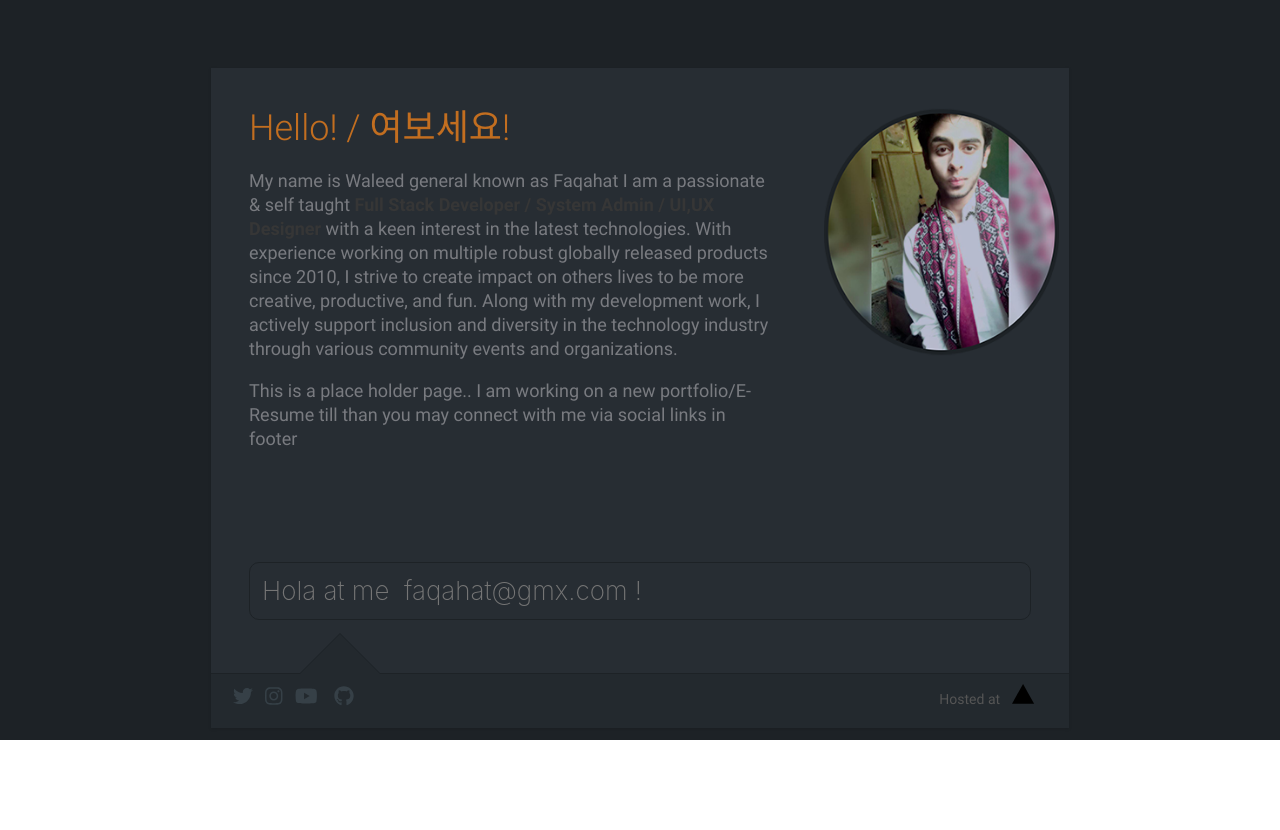
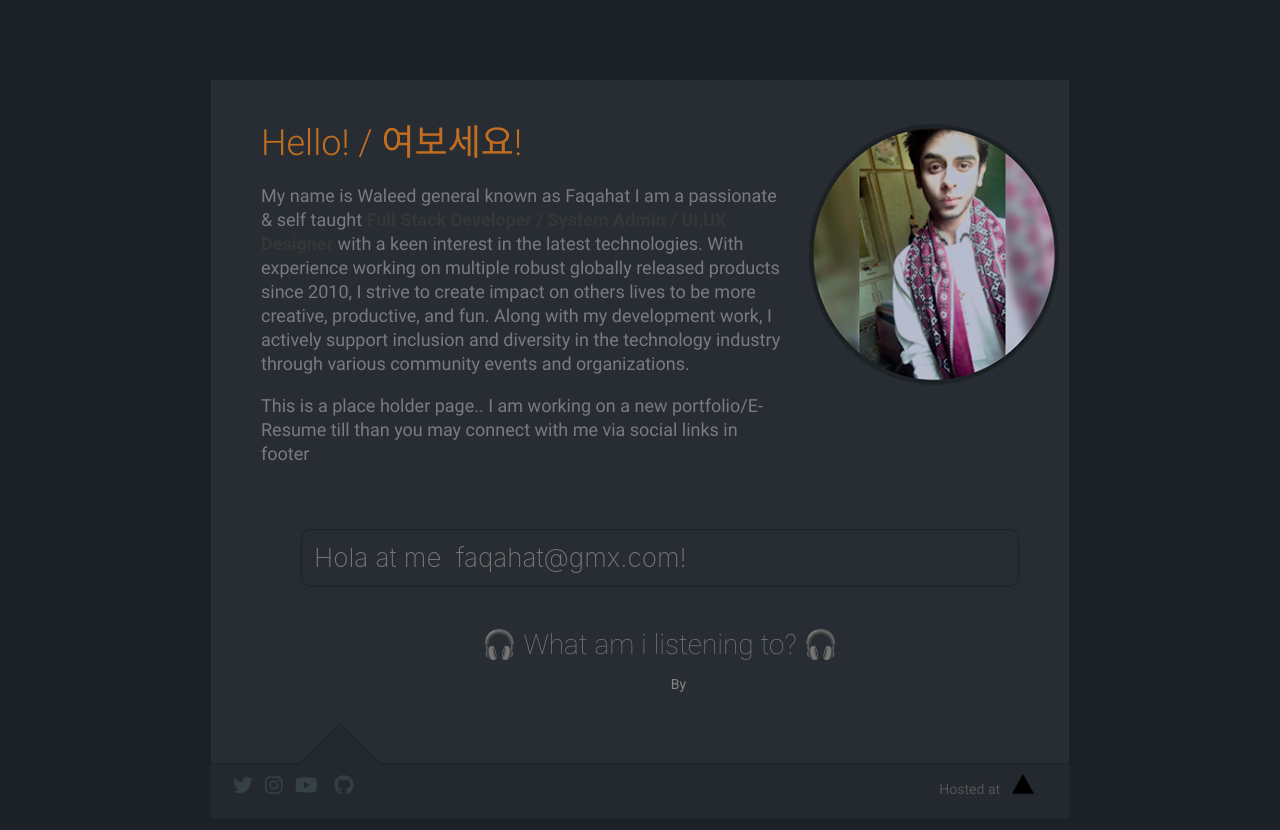
Before and after one commit to Faqahat/faqahat.com, a Gatsby site: page / in a window 1280 px wide. Before the commit the page ends 800 px from the top, so only its background shows below. Built offline with nearby package versions, Linux system fonts and the light colour scheme; Gatsby itself is replaced by a stand-in of ours; no server answers.

Commit message:
Added Spotify Plugin

```diff
--- a/package.json
+++ b/package.json
@@ -9,6 +9,7 @@
     "@fortawesome/free-brands-svg-icons": "^5.11.2",
     "@fortawesome/free-solid-svg-icons": "^5.11.2",
     "@fortawesome/react-fontawesome": "^0.1.7",
+    "axios": "^0.19.0",
     "gatsby": "^2.17.11",
     "gatsby-image": "^2.2.31",
     "gatsby-plugin-manifest": "^2.2.27",
--- /dev/null
+++ b/src/components/about.js
@@ -0,0 +1,27 @@
+import React from "react"
+import "../css/bulma.css"
+import "../css/main.css"
+import "../css/style.css"
+import p3c from "../images/p3c.png"
+
+const Email = () => {
+	return(
+
+<div className="columns">
+							<section className="content column is-8">
+								<strong><h2 style={{color: "#c26e20"}}>Hello!  / 여보세요!</h2></strong>
+								<div className="h4"><p>My name is Waleed  general known as Faqahat I am a passionate & self taught <strong>Full Stack Developer / System Admin / UI,UX Designer</strong> with a keen interest in the latest technologies. With experience working on multiple robust globally released products since 2010, I strive to create impact on others lives to be more creative, productive, and fun.
+								Along with my development work, I actively support inclusion and diversity in the technology industry through various community events and organizations.&nbsp;</p> <p>This is a place holder page.. I am working on a new portfolio/E-Resume till than you may connect with me via social links in footer</p></div>
+							</section>
+							<section className="content column is-4">
+								<center>
+									<img alt=""  src={p3c}  className="img-responsive" />
+									<br />
+								</center>
+							</section>
+						</div>
+
+)
+	}
+
+export default Email
--- /dev/null
+++ b/src/components/email.js
@@ -0,0 +1,20 @@
+import React from "react"
+import "../css/bulma.css"
+import "../css/main.css"
+import "../css/style.css"
+
+
+const Email = (props) => {
+    let placeHolder = "Hola at me  " +props.email+"!"
+	return(
+
+        <section className="subscribe column is-full">
+        <div className="form-wrap">
+            <input type="text" name="email" value="" id="email-field" placeholder={placeHolder} disabled />
+        </div>
+        </section>
+
+)
+	}
+
+export default Email
--- /dev/null
+++ b/src/components/footer.js
@@ -0,0 +1,31 @@
+import React from "react"
+import "../css/bulma.css"
+import "../css/main.css"
+import "../css/style.css"
+
+
+
+import { FontAwesomeIcon } from '@fortawesome/react-fontawesome'
+import { faInstagram,faYoutube,faTwitter , faGithub } from '@fortawesome/free-brands-svg-icons'
+
+const Footer = () => {
+	return(
+
+						<section className="">
+							<div className="footer">
+								<div className="columns">
+									<div className="column is-10">
+									<a href="https://twitter.com/faqa_cat" target="_blank" rel="noopener noreferrer" ><FontAwesomeIcon icon={faTwitter}/></a>
+									<a target="_blank" rel="noopener noreferrer" href="http://instagram.com/faqahat.js" ><FontAwesomeIcon icon={faInstagram}/></a>
+									<a target="_blank" rel="noopener noreferrer"  href="https://www.youtube.com/channel/UC8U05ZIBDDZDIJMk4bsc16w?view_as=subscriber" ><FontAwesomeIcon icon={faYoutube}/></a>
+									<a target="_blank" rel="noopener noreferrer"  href="https://github.com/faqahat"> <FontAwesomeIcon icon={faGithub}/></a>
+									</div>
+									<div className="column is-2" >  <font color="#555">Hosted at</font><a href="https://now.sh" rel="noopener noreferrer" target="_blank"><svg width="40" height="20" viewBox="0 0 40 20"><g stroke="none" strokeWidth="1" fill="var(--geist-foreground)" fillRule="evenodd"><polygon points="11.0541053 0 22.1082105 19.6826969 0 19.6826969"></polygon></g></svg></a></div>
+								</div>
+							</div>
+						</section>
+
+)
+	}
+
+export default Footer
--- a/src/components/layout.js
+++ b/src/components/layout.js
@@ -6,10 +6,18 @@ const Layout = ({ children }) => {
   return (
     <>
     <Helmet>
-      <body className="style-2" />
+      <body className="style-2" style={{backgroundColor:"#1d2226"}} />
       <title>Hi I'm Faqahat</title>
-     </Helmet>
-      <main>{children}</main>
+    </Helmet>
+    <div className="container">
+			<div className="columns">
+  				<div className="column"></div>
+  				<div className=" column is-three-quarters">
+            <main>{children}</main>
+          </div>
+			    <div className="column"></div>
+		  </div>
+		</div>
     </>
   )
 }
--- /dev/null
+++ b/src/components/spotify.js
@@ -0,0 +1,118 @@
+import React,{useState, useEffect} from "react"
+import "../css/bulma.css"
+import "../css/main.css"
+import "../css/style.css"
+import "../css/spotify.css"
+import axios from "axios";
+
+const Spotify = () => {
+    let [playingDetails,setPlayingDetails] = useState({
+                isPlaying : true,
+                trackName : "",
+                artworkURI : "",
+                artistName : ""
+    })
+    let accessToken = "";
+    function getToken()
+    {
+        axios.get('/api/spotifyToken')
+        .then(function (response) {
+            accessToken = response.data;
+            loadPlayingData();
+            console.log("API: " + response.data);
+            let refresh = setInterval(loadPlayingData, 10000);
+        })
+    .catch(function (error) {
+        console.log(error);
+    })
+
+    }
+    function loadPlayingData()
+    {
+        axios.get('https://api.spotify.com/v1/me/player/currently-playing?market=ES',{
+            headers: {
+                'Authorization' : 'Bearer ' + accessToken
+            }
+          })
+        .then(function (response) {
+            if(response.data)
+            {
+
+                setPlayingDetails({
+                        isPlaying : true,
+                        trackName : response.data.item.name,
+                        artworkURI : response.data.item.album.images[1].url,
+                        artistName : response.data.item.artists[0].name
+                })
+            } else loadRecent();
+
+
+        })
+        .catch(function (error) {
+            console.log(error);
+        })
+    }
+
+    function loadRecent()
+    {
+        axios.get('https://api.spotify.com/v1/me/player/recently-played?limit=1',{
+            headers: {
+                'Authorization' : 'Bearer ' + accessToken
+            }
+          })
+        .then(function (response) {
+            console.log(response.data.items[0].track.name)
+
+            setPlayingDetails({
+                    isPlaying : false,
+                    trackName : response.data.items[0].track.name,
+                    artistName : response.data.items[0].track.artists[0].name
+            })
+
+
+        })
+        .catch(function (error) {
+            console.log(error);
+        })
+    }
+
+
+    useEffect(() => {
+        getToken();
+      },[]);
+    let header="",artWork="",musicName="",artist="",youtubeLink="";
+    if(playingDetails.isPlaying)
+    {
+        header = " 🎧 What am i listening to? 🎧 ";
+        artWork = <img  alt=""  src={playingDetails.artworkURI} />;
+    }
+    else
+    {
+                    header = "I recently played";
+                    artWork = "";
+    }
+    youtubeLink = `https://www.youtube.com/results?search_query=${playingDetails.trackName} ${playingDetails.artistName}`
+    musicName = <a  rel="noopener noreferrer" href={youtubeLink} target="_blank"> {playingDetails.trackName}</a>;
+    artist = `By ${playingDetails.artistName}`;
+	return(
+
+        <div style={{margin: "25px"}}>
+            <div className="columns">
+            <div className="column is-full">
+            <center>
+						<p id="spotifyHeader">{header}</p>
+						<span id="trackArtwork">{artWork}</span>
+						<span id="trackName">{musicName}</span>
+						<span id="artist">{artist}</span>
+
+
+
+					</center>
+            </div>
+        </div>
+    </div>
+
+)
+	}
+
+export default Spotify
--- a/src/css/spotify.css
+++ b/src/css/spotify.css
@@ -1,4 +1,5 @@
 #trackArtwork {
+  vertical-align:middle;
 }
 #trackArtwork img {
   border-radius:50%;
@@ -41,6 +42,7 @@
 
 #trackName,
 #artist {
+
   color:rgb(134, 134, 134);
   padding-left: 10px;
 }
--- a/src/css/style.css
+++ b/src/css/style.css
@@ -48,9 +48,7 @@ overflow:visible;
 	font-size: 12px
 }
 
-.wrap .subscribe {
-	padding-top: 30px
-}
+
 
 .wrap .more-btn {
 	font-size: 24px
@@ -122,7 +120,7 @@ overflow:visible;
 	-webkit-border-radius: 0px;
 	-moz-border-radius: 0px;
 	border-radius: 0px;
-	position:absolute;
+	position:relative;
 	bottom: 0;
 }
 
@@ -210,7 +208,7 @@ overflow:visible;
 .style-2 {
 	background-color: #1d2226;
     color: #797b80;
-	position: relative;
+
     min-height: 100%;
 }
 
@@ -246,19 +244,14 @@ overflow:visible;
 	.wrap {
 		margin-top: 80px
 	}
-	.wrap .content,
-	.wrap .tweets {
+	.wrap
+	{
 		padding-top: 40px;
-		padding-left: 40px
-	}
-	.wrap .tweets {
-		padding-right: 40px
-	}
-	.wrap .tweets .fa-twitter {
-		margin-top: 24px
+		padding-left: 40px;
+		padding-bottom: 40px;
 	}
 	.wrap .subscribe {
-		padding: 60px 40px 0
+		padding: 0px 40px 0
 	}
 
 }
--- a/src/pages/index.js
+++ b/src/pages/index.js
@@ -1,80 +1,32 @@
 import React from "react"
-//import { Link } from "gatsby"
+
 
 import Layout from "../components/layout"
 import "../css/bulma.css"
 import "../css/main.css"
-import "../css/spotify.css"
+
 import "../css/style.css"
-import p3c from "../images/p3c.png"
-import { FontAwesomeIcon } from '@fortawesome/react-fontawesome'
-import { faInstagram,faYoutube,faTwitter , faGithub } from '@fortawesome/free-brands-svg-icons'
-const IndexPage = () => (
-<Layout>
+import Footer from "../components/footer"
+import Spotify from "../components/spotify"
+import About from "../components/about"
 
-		<div class="container">
-			<div class="columns">
-  				<div class="column"></div>
-  				<div class=" column is-three-quarters">
-					<section class="wrap">
-					<div style={{paddingLeft:"10px", paddingRight:"10px"}}>
-						<div class="columns">
-							<section class="content column is-8">
-								<strong><h2 style={{color: "#c26e20"}}>Hello!  / 여보세요!</h2></strong>
-								<div class="h4"><p>My name is Waleed  general known as Faqahat I am a passionate & self taught <strong>Full Stack Developer / System Admin / UI,UX Designer</strong> with a keen interest in the latest technologies. With experience working on multiple robust globally released products since 2010, I strive to create impact on others lives to be more creative, productive, and fun.
-								Along with my development work, I actively support inclusion and diversity in the technology industry through various community events and organizations.&nbsp;</p> <p>This is a place holder page.. I am working on a new portfolio/E-Resume till than you may connect with me via social links in footer</p></div>
-							</section>
-							<section class="content column is-4">
-								<center>
-									<img alt="" ondragstart="return false" ondrag="return false" oncontextmenu="return false" src={p3c}  class="img-responsive" />
-									<br />
-								</center>
-							</section>
-						</div>
-
-						<div class="columns">
-							<section class="subscribe column is-full">
-								<div class="form-wrap">
-									<input type="text" name="email" value="" id="email-field" placeholder="Hola at me  faqahat@gmx.com !" disabled />
-								</div>
-							</section>
-							<div class="columns">
-								<div class="column is-full">
-									<center>
-											<p id="spotifyHeader"></p>
-											<span id="trackArtwork"></span>
-											<span id="trackName"></span>
-											<span id="artist"></span>
-									</center>
-								</div>
-							</div>
-						</div>
-						</div>
+import Email from "../components/email"
 
 
-						<section class="">
-							<div class="footer">
-								<div class="columns">
-									<div class="column is-10">
-									<a href="https://twitter.com/faqa_cat" target="_blank" rel="noopener noreferrer" ><FontAwesomeIcon icon={faTwitter}/></a>
-									<a target="_blank" rel="noopener noreferrer" href="http://instagram.com/faqahat.js" ><FontAwesomeIcon icon={faInstagram}/></a>
-									<a target="_blank" rel="noopener noreferrer"  href="https://www.youtube.com/channel/UC8U05ZIBDDZDIJMk4bsc16w?view_as=subscriber" ><FontAwesomeIcon icon={faYoutube}/></a>
-									<a target="_blank" rel="noopener noreferrer"  href="https://github.com/faqahat"> <FontAwesomeIcon icon={faGithub}/></a>
-									</div>
-									<div class="column is-2" >  <font color="#555">Hosted at</font><a href="https://now.sh" rel="noopener noreferrer" target="_blank"><svg width="40" height="20" viewBox="0 0 40 20"><g stroke="none" stroke-width="1" fill="var(--geist-foreground)" fill-rule="evenodd"><polygon points="11.0541053 0 22.1082105 19.6826969 0 19.6826969"></polygon></g></svg></a></div>
-								</div>
-							</div>
-						</section>
+const IndexPage = () => {
+	return(
+<Layout>
+		<section className="wrap">
+			<div style={{paddingLeft:"10px", paddingRight:"10px"}}>
+				<About />
+				<Email email="faqahat@gmx.com"/>
+				<Spotify />
+			</div>
 
-
-
-    				</section>
-
-				</div>
-				<div class="column"></div>
-			</div>
-		</div>
+		</section>
+		<Footer />
 </Layout>
 )
+	}
 
 export default IndexPage
```
Also changed, not shown: api/spotifyToken.js (added, +24 -0 lines), public/index.html (+2 -2 lines), src/pages/archive.txt (+26 -37 lines), 1 other file. Lines whose indentation alone changed are shown as unchanged.
